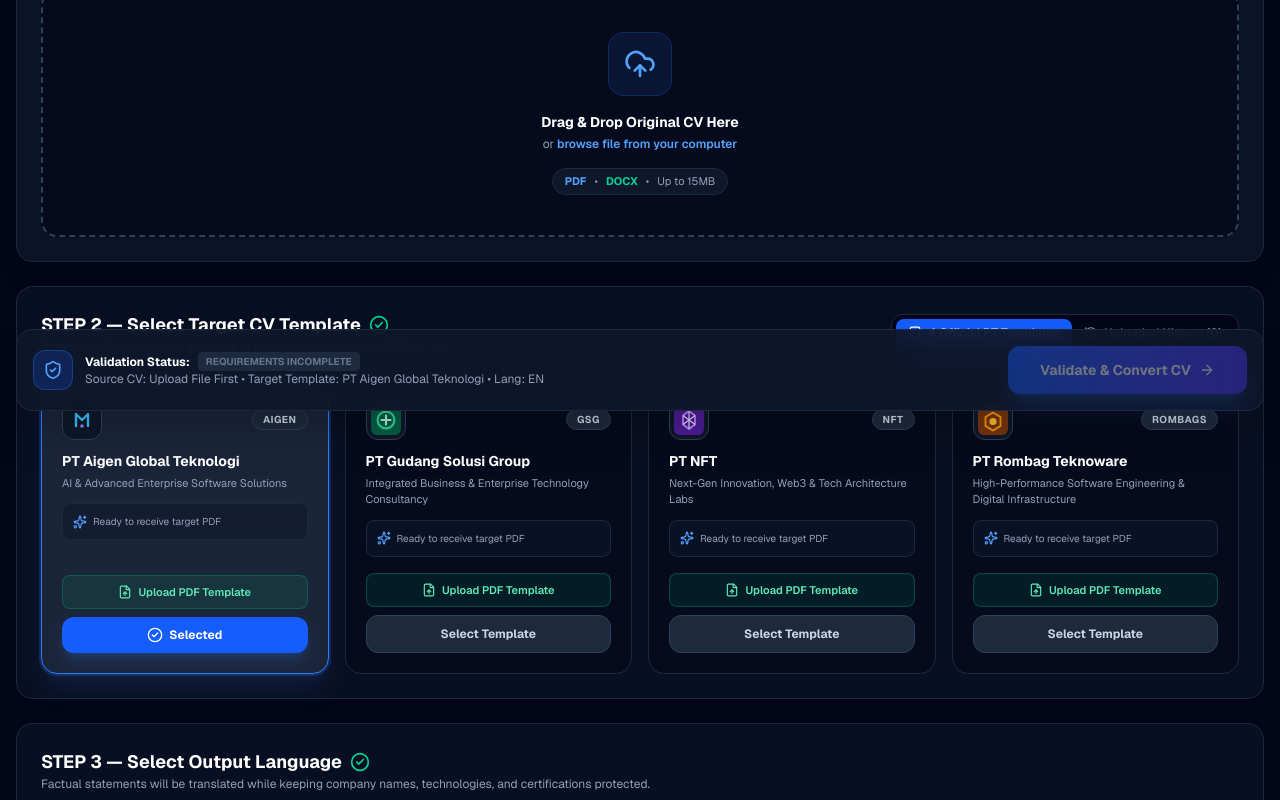
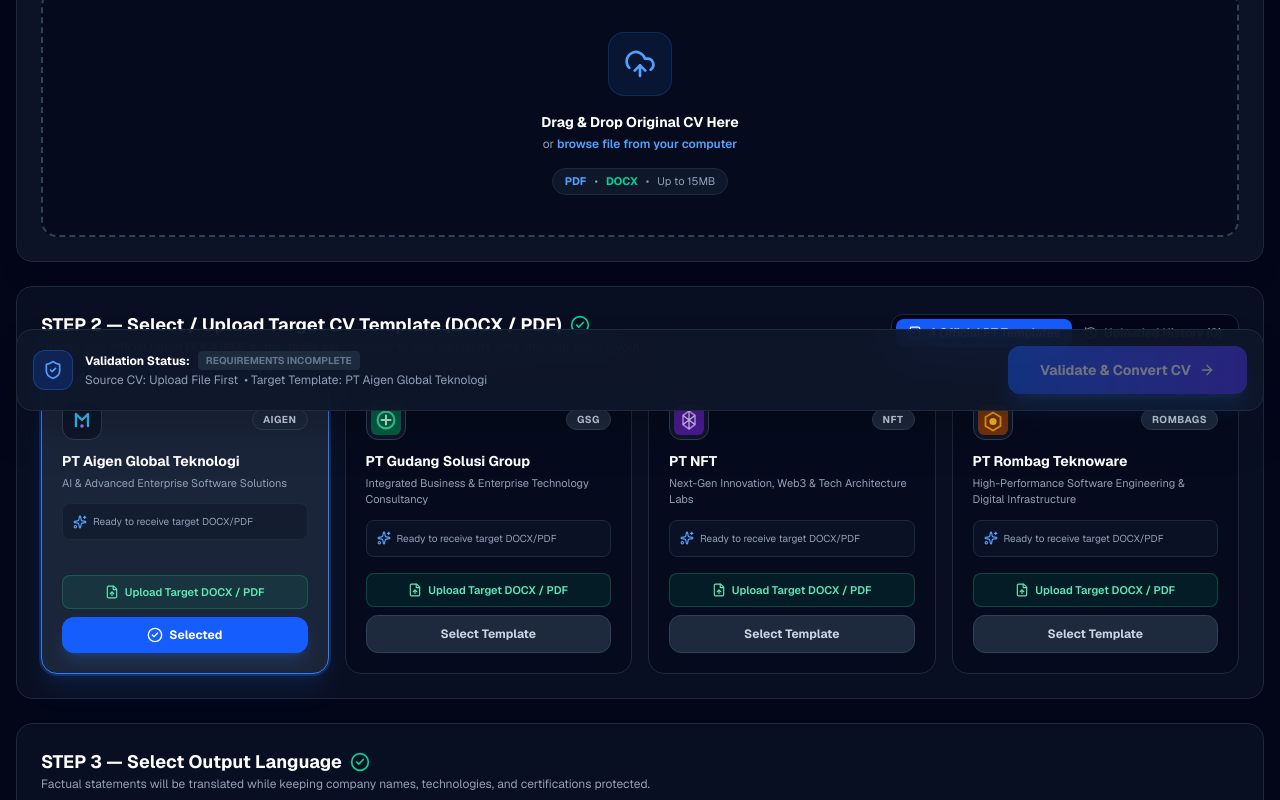
Before and after one commit to randyfp21/aigenCvConverter, a Next.js app: page / in a window 1280 px wide. Shown: the part 365-1165 px from the top of the page. Built offline with nearby package versions, Linux system fonts and the light colour scheme.

Commit message:
fix: pass uploaded target DOCX/PDF template binary file from TemplateSelector to convert API route

```diff
--- a/src/app/page.tsx
+++ b/src/app/page.tsx
@@ -18,7 +18,7 @@
   TargetLanguage,
   FinalValidationReport,
 } from '@/types/cv';
-import { ArrowRight, ShieldCheck, AlertCircle } from 'lucide-react';
+import { ArrowRight, ShieldCheck, AlertCircle, FileCheck } from 'lucide-react';
 
 export default function HomePage() {
   // Step 1 State: Source CV Upload
@@ -186,6 +186,7 @@
                 setSelectedTemplateConfig(tmpl);
                 if (currentStep === 2) setCurrentStep(3);
               }}
+              onTargetTemplateFileSelect={(file) => setTargetTemplateFile(file)}
             />
 
             <LanguageSelector
@@ -212,9 +213,15 @@
                       {isValidateButtonEnabled ? 'Ready for Conversion' : 'Requirements Incomplete'}
                     </span>
                   </div>
-                  <p className="text-xs text-slate-400">
-                    Source CV: {isSampleMode ? 'Randy_Farhan_CV.pdf' : selectedFile ? selectedFile.name : 'Upload File First'} • Target Template:{' '}
-                    {selectedTemplateConfig.company_name} • Lang: {targetLanguage.toUpperCase()}
+                  <p className="text-xs text-slate-400 flex items-center gap-1.5 mt-0.5">
+                    <span>Source CV: {isSampleMode ? 'Randy_Farhan_CV.pdf' : selectedFile ? selectedFile.name : 'Upload File First'}</span>
+                    <span>• Target Template: {selectedTemplateConfig.company_name}</span>
+                    {targetTemplateFile && (
+                      <span className="text-emerald-400 font-semibold flex items-center gap-1">
+                        <FileCheck className="w-3.5 h-3.5" />
+                        ({targetTemplateFile.name})
+                      </span>
+                    )}
                   </p>
                 </div>
               </div>
--- a/src/components/template/TemplateSelector.tsx
+++ b/src/components/template/TemplateSelector.tsx
@@ -1,5 +1,5 @@
 import React, { useRef, useState, useEffect } from 'react';
-import { CheckCircle2, Upload, History, FileUp, Sparkles, Building } from 'lucide-react';
+import { CheckCircle2, FileUp, History, Sparkles, Building } from 'lucide-react';
 import { COMPANY_TEMPLATES } from '@/lib/templates/companies';
 import { CompanyTemplateConfig } from '@/types/cv';
 import {
@@ -12,11 +12,13 @@
 interface TemplateSelectorProps {
   selectedTemplateId: string;
   onSelectTemplate: (template: CompanyTemplateConfig) => void;
+  onTargetTemplateFileSelect?: (file: File | null) => void;
 }
 
 export const TemplateSelector: React.FC<TemplateSelectorProps> = ({
   selectedTemplateId,
   onSelectTemplate,
+  onTargetTemplateFileSelect,
 }) => {
   const [historyTemplates, setHistoryTemplates] = useState<CompanyTemplateConfig[]>([]);
   const [pdfMap, setPdfMap] = useState<UploadedCompanyPdfMap>({});
@@ -37,6 +39,11 @@
       const newTemplate = createTemplateFromUploadedFile(file.name);
       setHistoryTemplates(getStoredTemplateHistory());
       setPdfMap(getStoredCompanyPdfMap());
+
+      if (onTargetTemplateFileSelect) {
+        onTargetTemplateFileSelect(file);
+      }
+
       onSelectTemplate(newTemplate);
       setActiveTab('history');
     }
@@ -48,6 +55,11 @@
       const updatedTemplate = createTemplateFromUploadedFile(file.name, uploadingForCompanyId);
       setHistoryTemplates(getStoredTemplateHistory());
       setPdfMap(getStoredCompanyPdfMap());
+
+      if (onTargetTemplateFileSelect) {
+        onTargetTemplateFileSelect(file);
+      }
+
       onSelectTemplate(updatedTemplate);
       setUploadingForCompanyId(null);
     }
@@ -64,11 +76,11 @@
       <div className="flex flex-col sm:flex-row items-start sm:items-center justify-between mb-6 gap-4">
         <div>
           <h2 className="text-lg font-bold text-white flex items-center gap-2">
-            <span>STEP 2 — Select Target CV Template</span>
+            <span>STEP 2 — Select / Upload Target CV Template (DOCX / PDF)</span>
             <CheckCircle2 className="w-5 h-5 text-emerald-400" />
           </h2>
           <p className="text-xs text-slate-400">
-            Select an official company template or upload a custom target PDF for each PT.
+            Upload your official target DOCX/PDF template file per company to map candidate data into your exact layout.
           </p>
         </div>
 
@@ -106,7 +118,7 @@
         type="file"
         ref={generalFileInputRef}
         onChange={handleGeneralFileUpload}
-        accept=".pdf,.docx"
+        accept=".docx,.pdf"
         className="hidden"
       />
 
@@ -114,7 +126,7 @@
         type="file"
         ref={companyFileInputRef}
         onChange={handleCompanyPdfUpload}
-        accept=".pdf,.docx"
+        accept=".docx,.pdf"
         className="hidden"
       />
 
@@ -158,12 +170,12 @@
                   {pdfAttachment ? (
                     <div className="mb-4 p-2.5 rounded-lg bg-emerald-500/10 border border-emerald-500/20 text-[10px] text-emerald-400 flex items-center gap-1.5">
                       <CheckCircle2 className="w-3.5 h-3.5 flex-shrink-0" />
-                      <span className="truncate">Active Template PDF: {pdfAttachment.pdfFileName}</span>
+                      <span className="truncate">Active Template File: {pdfAttachment.pdfFileName}</span>
                     </div>
                   ) : (
                     <div className="mb-4 p-2.5 rounded-lg bg-slate-900/60 border border-slate-800 text-[10px] text-slate-400 flex items-center gap-1.5">
                       <Sparkles className="w-3.5 h-3.5 text-blue-400 flex-shrink-0" />
-                      <span>Ready to receive target PDF</span>
+                      <span>Ready to receive target DOCX/PDF</span>
                     </div>
                   )}
                 </div>
@@ -175,7 +187,7 @@
                     className="w-full py-2 rounded-lg text-[11px] font-semibold text-emerald-300 bg-emerald-500/10 hover:bg-emerald-500/20 border border-emerald-500/30 flex items-center justify-center space-x-1.5 transition-all"
                   >
                     <FileUp className="w-3.5 h-3.5" />
-                    <span>Upload PDF Template</span>
+                    <span>Upload Target DOCX / PDF</span>
                   </button>
 
                   <button
@@ -210,14 +222,15 @@
               <History className="w-8 h-8 text-slate-600 mx-auto mb-2" />
               <p className="font-semibold text-slate-300 mb-1">No Custom Uploaded History Yet</p>
               <p className="text-slate-500 mb-4">
-                Upload target template PDFs for your PTs above to store them in your history registry.
+                Upload target template DOCX/PDF files for your PTs above to store them in your history registry.
               </p>
               <button
                 type="button"
                 onClick={() => generalFileInputRef.current?.click()}
-                className="px-4 py-2 rounded-xl text-xs font-bold text-white bg-blue-600 hover:bg-blue-500"
+                className="px-4 py-2 rounded-xl text-xs font-bold text-white bg-blue-600 hover:bg-blue-500 flex items-center justify-center mx-auto space-x-2"
               >
-                Upload Target PDF Template
+                <FileUp className="w-4 h-4" />
+                <span>Upload Target DOCX / PDF Template</span>
               </button>
             </div>
           ) : (
```
